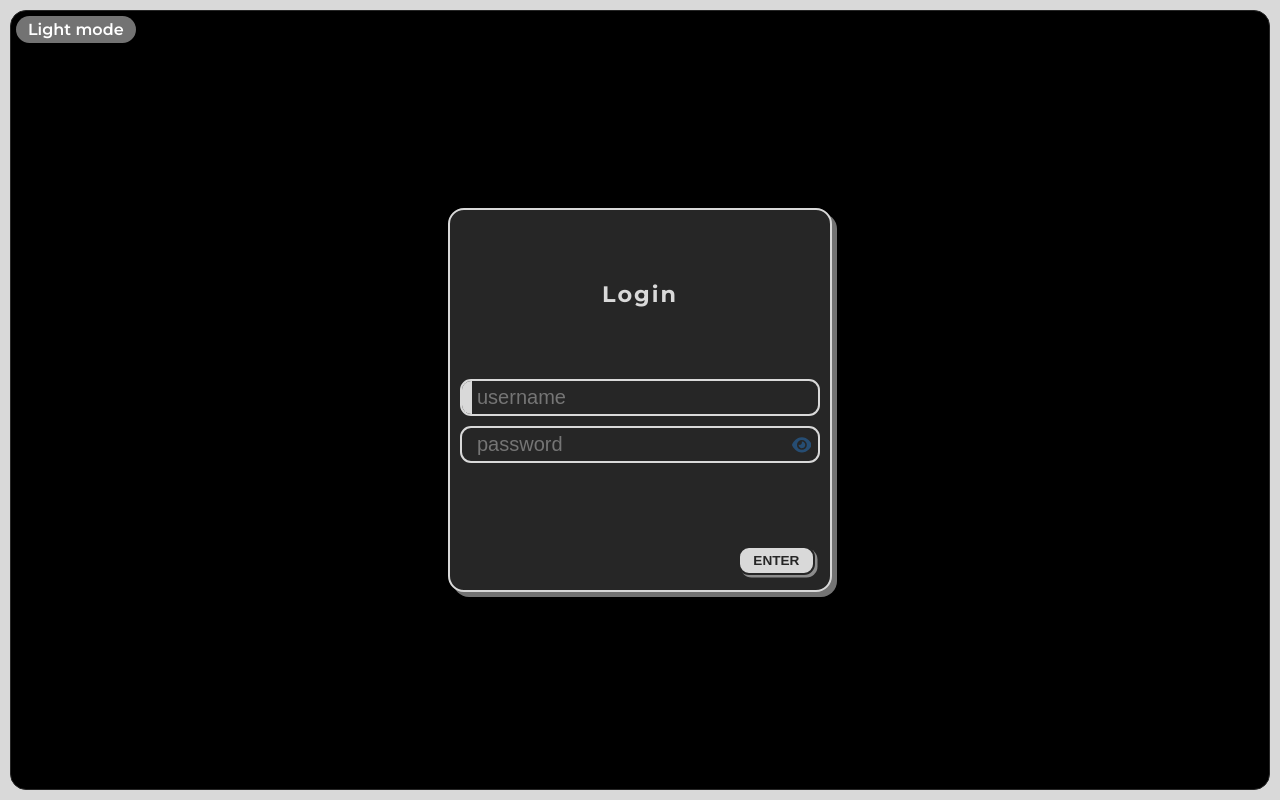
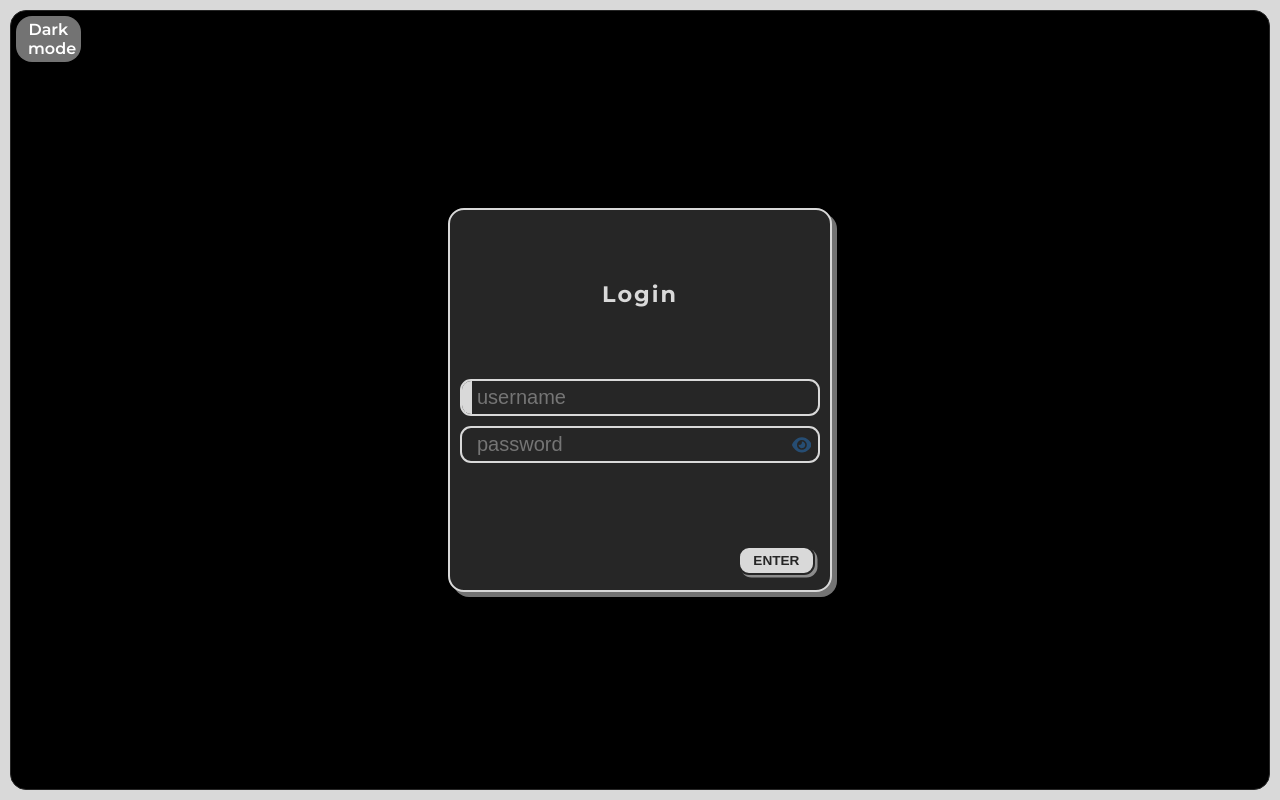
Before and after one commit to CrgioYalux/proyecto_integrador, a React (Vite) app in the folder client/: page /admin/login in a window 1280 px wide. Built offline with nearby package versions, Linux system fonts and the light colour scheme.

Commit message:
feat: show opposite theme in SwitchThemeBT text & set default css styles

```diff
--- /dev/null
+++ b/client/src/components/SwitchThemeBT/SwitchThemeBT.css
@@ -0,0 +1,5 @@
+.SwitchThemeBT {
+    width: 6ch;
+    font-size: 1em;
+    padding: .25em;
+}
--- a/client/src/components/SwitchThemeBT/index.tsx
+++ b/client/src/components/SwitchThemeBT/index.tsx
@@ -1,3 +1,5 @@
+import './SwitchThemeBT.css';
+
 import { useTheme } from '../../providers/Theme';
 import Button from '../Button';
 
@@ -11,9 +13,9 @@ const SwitchThemeBT: React.FC<SwitchThemeBTProps> = ({ className }) => {
     return (
         <Button
         onClick={() => switchTheme()}
-        className={className ?? ''}
+        className={`SwitchThemeBT ${className ?? ''}`}
         >
-            {theme.slice(0, 1).toUpperCase() + theme.slice(1)} mode
+            {theme === 'dark' ? 'Light' : 'Dark'} mode
         </Button>
     );
 };
```
